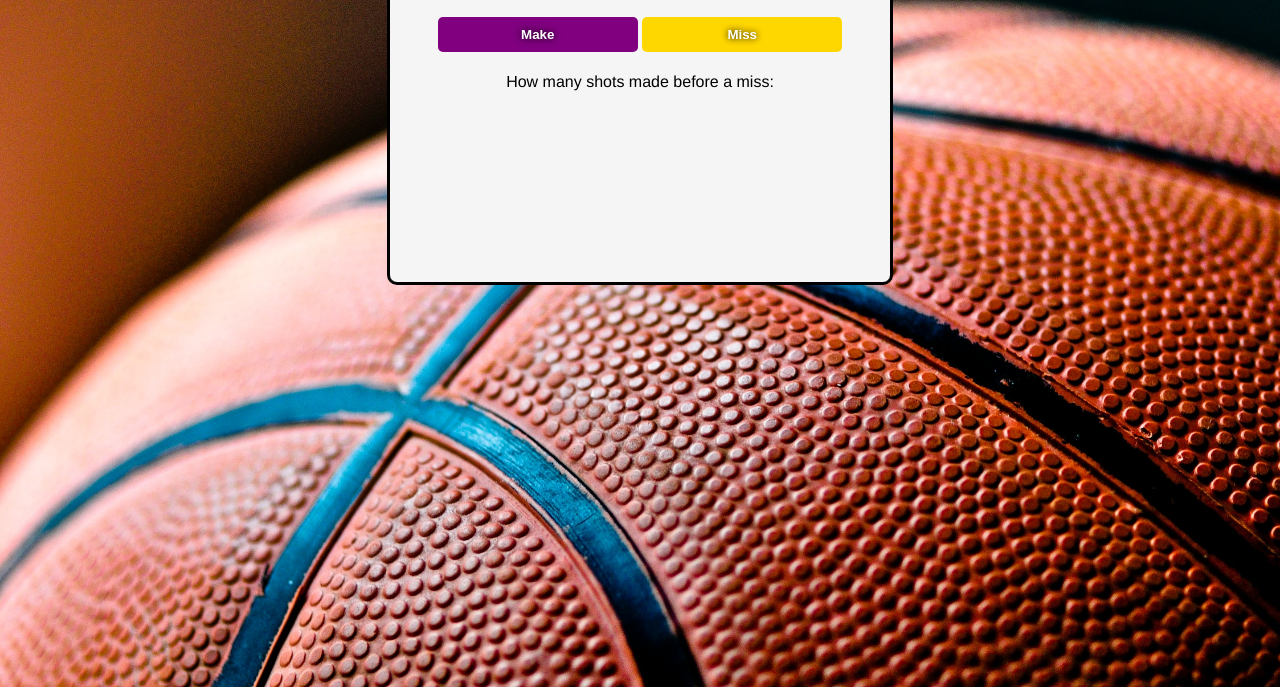
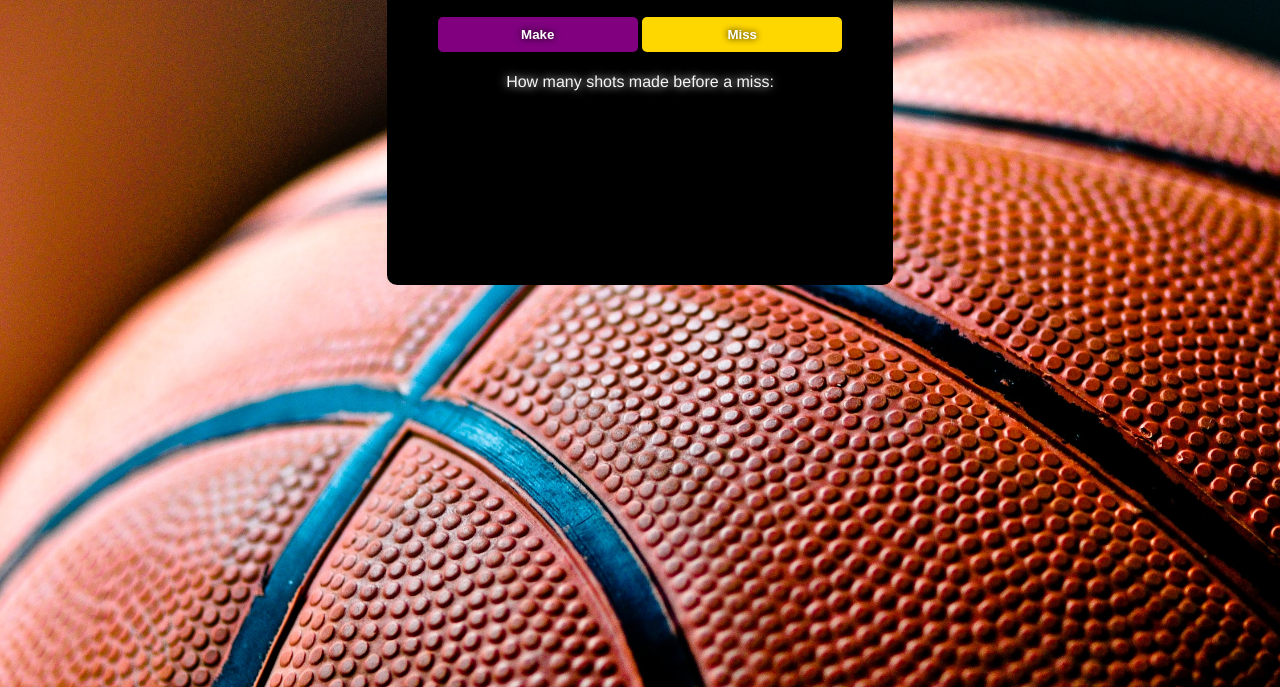
Before and after one commit to GGar99/Shot-Counter, a plain HTML site: page index.html in a window 1280 px wide. Shown: the part 221-908 px from the top of the page. Drawn offline with Linux system fonts and the light colour scheme.

Commit message:
Update index.css

```diff
--- a/index.css
+++ b/index.css
@@ -1,4 +1,5 @@
 body {
+    color: whitesmoke;
     background-image: url("swish.jpg");
     background-size: cover;
     font-family: 'Franklin Gothic Medium', 'Arial Narrow', Arial, sans-serif;
@@ -37,7 +38,7 @@ button {
 }
 
 .container {
-    background-color: whitesmoke;
+    background-color: black;
     max-width: 500px;
     height: 50%;
     margin: 100px auto;
```
